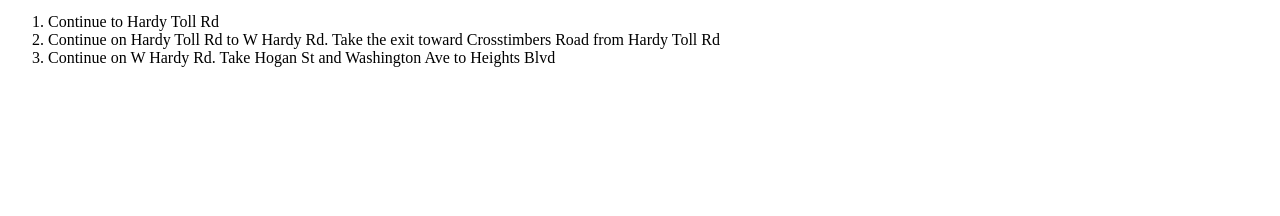
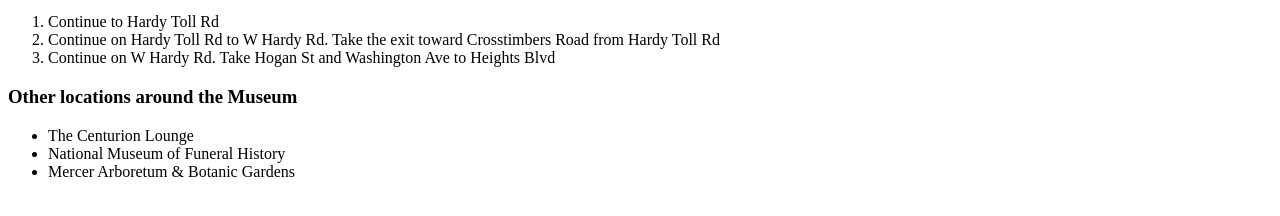
Before and after one commit to 44-563-Web-Apps-F22/44563-webapps-assignment-3-pavankthigulla, a plain HTML site: page index.html in a window 1280 px wide. Shown: the part 262-478 px from the top of the page. Drawn offline with Linux system fonts and the light colour scheme.

Commit message:
Added other locations around the museum

```diff
--- a/index.html
+++ b/index.html
@@ -20,7 +20,13 @@
             <li>Continue to Hardy Toll Rd</li>
             <li>Continue on Hardy Toll Rd to W Hardy Rd. Take the exit toward Crosstimbers Road from Hardy Toll Rd</li>
             <li>Continue on W Hardy Rd. Take Hogan St and Washington Ave to Heights Blvd</li>
-          </ol></p>
+          </ol>
+          <h3>Other locations around the Museum</h3>
+          <ul>
+            <li>The Centurion Lounge</li>
+            <li>National Museum of Funeral History</li>
+            <li>Mercer Arboretum & Botanic Gardens</li>
+          </ul> </p>
 
 </header>
 </body>
```
